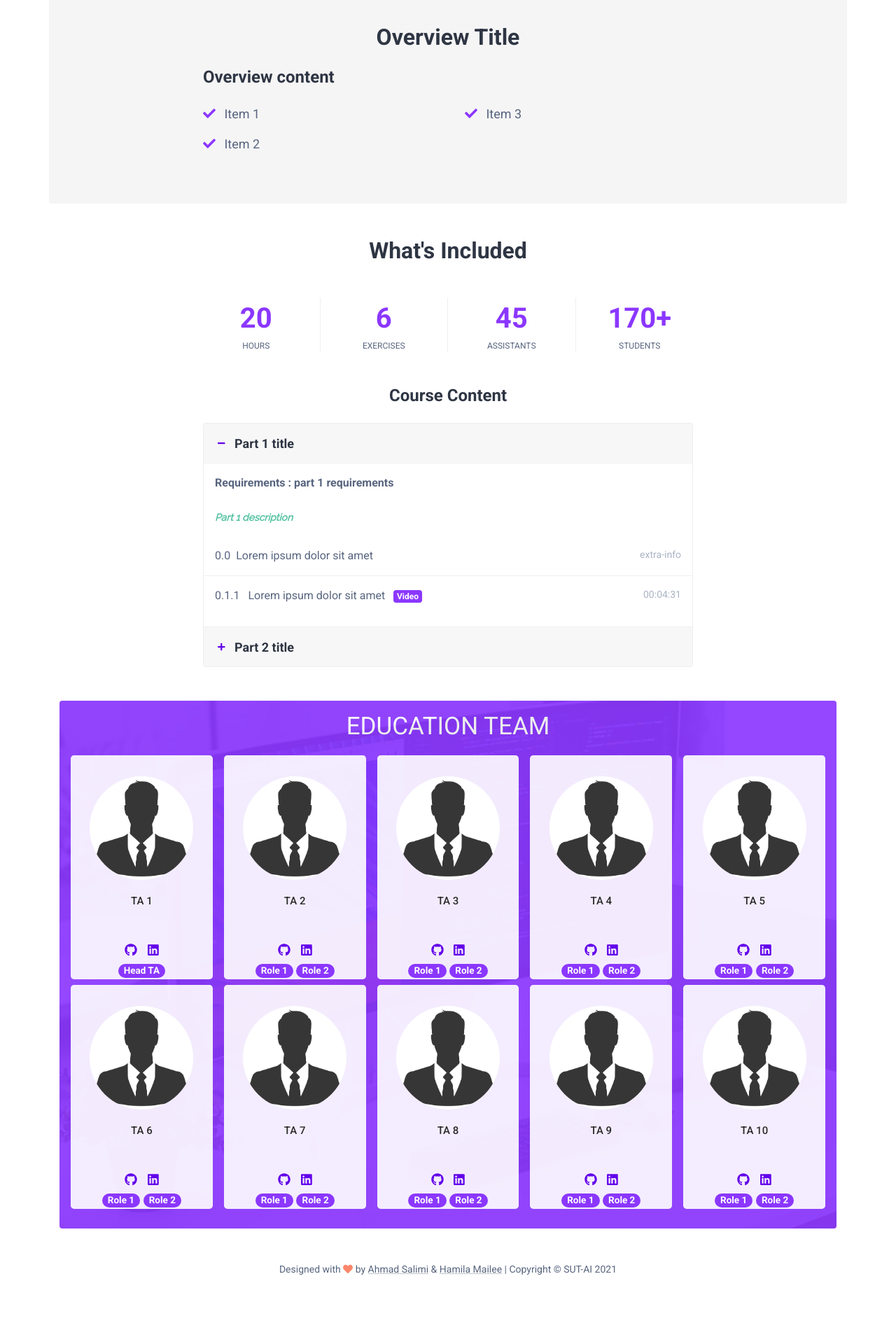
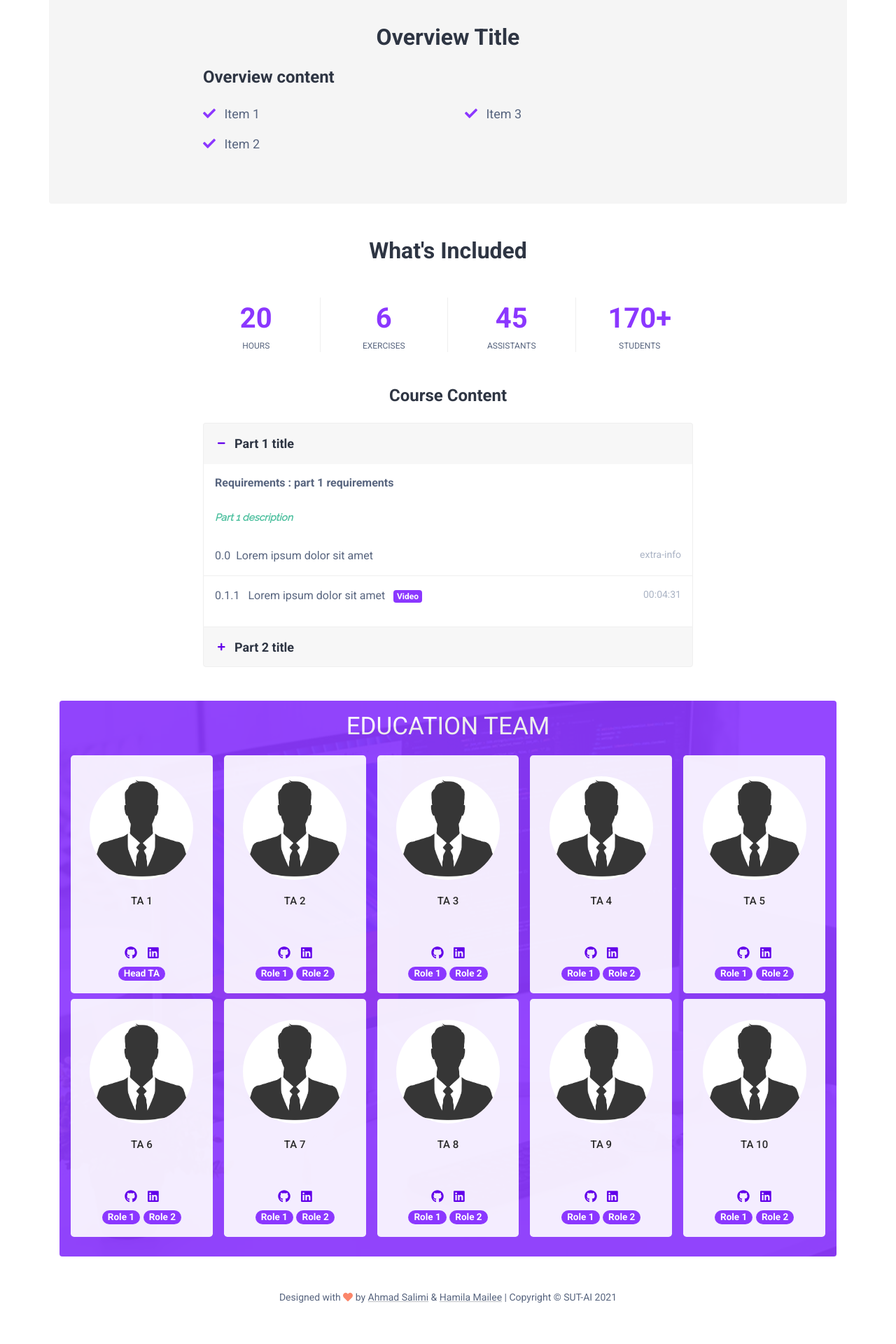
Before and after one commit to SUT-AI/SUT-AI.github.io, a Jekyll site: the page built from index.html, in a window 1280 px wide. Shown: the part 542-2462 px from the top of the page at 70% size. Built offline with Jekyll 4.4.1, drawn with Linux system fonts in a browser that asks for light colours; some web fonts are replaced; comment, search, counter and statistics services are not loaded; before the commit the page ends 2422 px from its top, so only the background shows below that.

Commit message:
fix ta box size

```diff
--- a/_includes/sections/education.html
+++ b/_includes/sections/education.html
@@ -8,7 +8,7 @@
             <ul class="row px-2 py-2">
                 {% for person in site.data.team %}
                 <li class="col my-1 px-2">
-                    <div class="rounded-lg cnt-block equal-hight" style="height: 320px;">
+                    <div class="rounded-lg cnt-block equal-hight" style="height: 340px;">
                         <figure><img src="assets/images/team/{{ person.image }}" class="img-responsive" alt=""></figure>
                         <h3 class="align-middle">{{ person.name }}</h3>
                         {% if person.social %}
@@ -22,7 +22,6 @@
                         {% for role in person.roles %}
                         <span class="badge badge-pill badge-primary">{{ role }}</span>
                         {% endfor %}
-
                     </div>
                 </li>
                 {% endfor %}
```
